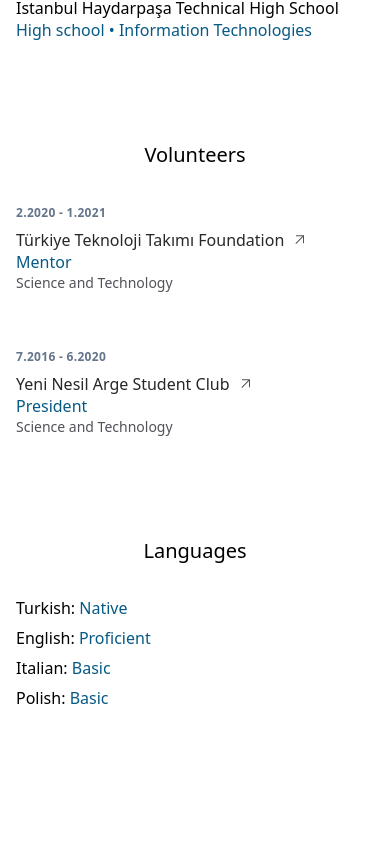
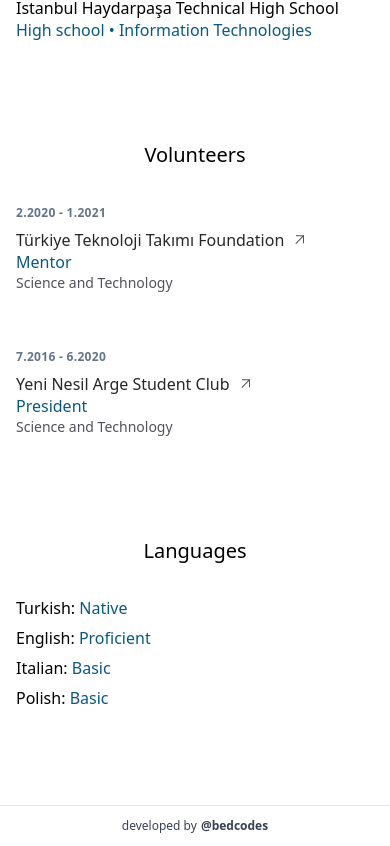
Before and after one commit to bedirhanyildirim/bedirhan.design, a Next.js app: page / in a window 390 px wide. Shown: the part 2869-3715 px from the top of the page. Before the commit the page ends 3674 px from the top, so only its background shows below. Built offline with nearby package versions, Linux system fonts and the light colour scheme.

Commit message:
feat: mobile footer

```diff
--- a/src/app/layout.js
+++ b/src/app/layout.js
@@ -1,4 +1,5 @@
 import './globals.css'
+import FooterMobile from '@/components/footerMobile'
 
 export const metadata = {
   title: 'Bedirhan Design | Portfolio',
@@ -9,9 +10,10 @@
   return (
     <html lang="en">
       <body>
-          <div className="w-full h-full flex justify-center px-4 lg:px-20">
+          <div className="w-full flex justify-center px-4 lg:px-20">
             {children}
           </div>
+          <FooterMobile />
       </body>
     </html>
   )
--- /dev/null
+++ b/src/components/footerMobile.js
@@ -0,0 +1,7 @@
+export default function FooterMobile() {
+  return (
+    <div className="w-full flex justify-center py-3 text-xs text-gray-700 border-t md:hidden">
+      developed by <span className="font-bold inline-block ml-1">@bedcodes</span>
+    </div>
+  )
+}
```
Also changed, not shown: 1 other file (tests, documents, lock files or other folders).
